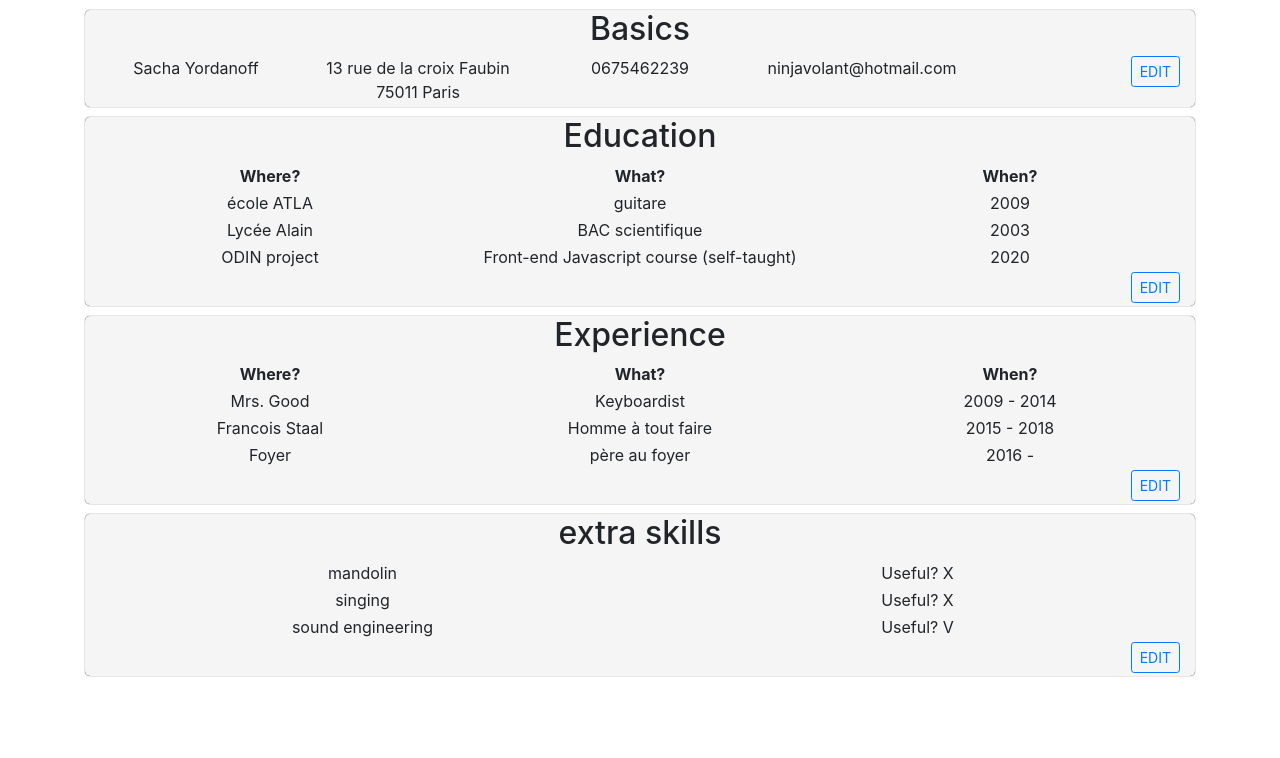
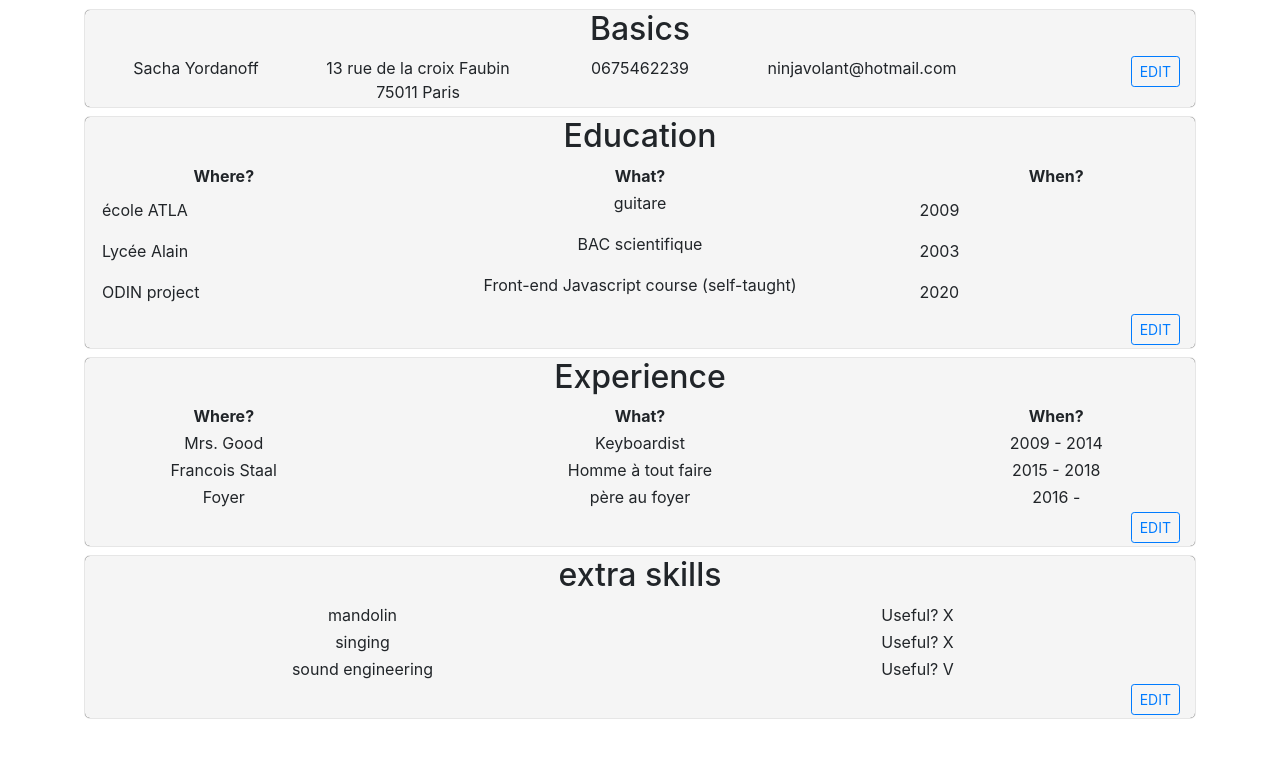
Before and after one commit to GeorgeRandom/cv, a React (Create React App) app: page / in a window 1280 px wide. Shown: the top 758 px of the page. Built offline with nearby package versions, Linux system fonts and the light colour scheme.

Commit message:
je comprends plus rien

```diff
--- a/src/App.css
+++ b/src/App.css
@@ -31,7 +31,7 @@
   text-align: right;
 }
 .editing{
-  background-color: cornflowerblue;
+  background-color: thistle;
 }
 .wherewhat{
   font-weight: bold;
--- a/src/App.js
+++ b/src/App.js
@@ -50,7 +50,12 @@ class App extends React.Component {
     })
     }
 
-
+  saveEducation = (e) =>{
+    console.log(e)
+    this.setState({
+      isEditingEducation : !this.state.isEditingEducation
+    })
+  }
 
 
   render() {
@@ -66,6 +71,7 @@ class App extends React.Component {
         <Education
         education = {this.state.cv.education}
         clickEdit = {this.editEducation}
+        clickSave = {this.saveEducation}
         isEditing = {this.state.isEditingEducation}
         />
         <Experience
--- a/src/components/education.js
+++ b/src/components/education.js
@@ -1,24 +1,54 @@
 import React from 'react';
 import { Container, Button, Row, Col,Form } from "react-bootstrap";
+
+const CustomForm= (props)=>{
+    if (!props.isEditing) return (
+    <Form.Control
+        type='input'
+        defaultValue={props.text}
+        readOnly
+        plaintext
+        />
+        )
+    return (
+        <Form.Control
+        type='input'
+        placeholder={props.text}
+        plaintext
+        />
+    )
+
+}
 
 const Education = (props)=>{
 
     let educArray = props.education
+    let isEditing = props.isEditing
     return <div className = {props.isEditing ? 'editing education sheet' : 'education sheet'}>
         <Container>
             <h2>Education</h2>
                 <Row className='wherewhat'>
                     <Col>Where?</Col>
-                    <Col>What?</Col>
+                    <Col xs={6}>What?</Col>
                     <Col>When?</Col>
                 </Row>
             {educArray.map((item) =>{
                 return (
-                <Row >
-                    <Col>{item.where}</Col>
-                    <Col>{item.what}</Col>
-                    <Col>{item.when}</Col>
-               </Row>
+                <Form.Row >
+                    <Col>
+                    <CustomForm
+                        isEditing={isEditing}
+                        text={item.where}
+                        />
+                    </Col>
+                    <Col xs={6}>{item.what}</Col>
+                    <Col>
+                    <CustomForm
+                        isEditing={isEditing}
+                        text={item.when}
+                        />
+                    </Col>
+               </Form.Row>
                 )}
             )}
             <Row>
@@ -28,10 +58,9 @@ const Education = (props)=>{
                     variant="outline-primary"
                     size="sm"
 
-                    onClick={props.clickEdit}
-
+                    onClick={!isEditing ? props.clickEdit : props.clickSave}
                     >
-                    EDIT
+                    {props.isEditing ? 'SAVE' : 'EDIT'}
                 </Button>
                 </Col>
             </Row>
--- a/src/components/experience.js
+++ b/src/components/experience.js
@@ -10,14 +10,14 @@ const Experience = (props) => {
         <h2>Experience </h2>
         <Row className='wherewhat'>
                     <Col>Where?</Col>
-                    <Col>What?</Col>
+                    <Col xs={6}>What?</Col>
                     <Col>When?</Col>
                 </Row>
         {expArray.map((item) =>{
             return (
             <Row >
                 <Col>{item.company}</Col>
-                <Col>{item.job}</Col>
+                <Col xs={6}>{item.job}</Col>
                 <Col>{item.startDate} - {item.endDate}</Col>
 
             </Row>
@@ -33,7 +33,7 @@ const Experience = (props) => {
                     onClick={props.clickEdit}
 
                     >
-                    EDIT
+                    {props.isEditing ? 'SAVE' : 'EDIT'}
                 </Button>
                 </Col>
             </Row>
--- a/src/components/general.js
+++ b/src/components/general.js
@@ -30,7 +30,7 @@ const GeneralInfo= (props)=>{
                     onClick={props.clickEdit}
 
                     >
-                    EDIT
+                    {props.isEditing ? 'SAVE' : 'EDIT'}
                 </Button>
 
                 </Col>
--- a/src/components/skills.js
+++ b/src/components/skills.js
@@ -27,7 +27,7 @@ const Skills= (props)=>{
                 onClick={props.clickEdit}
 
                 >
-                EDIT
+                {props.isEditing ? 'SAVE' : 'EDIT'}
             </Button>
             </Col>
         </Row>
```
Also changed, not shown: public/manifest.json (deleted).
